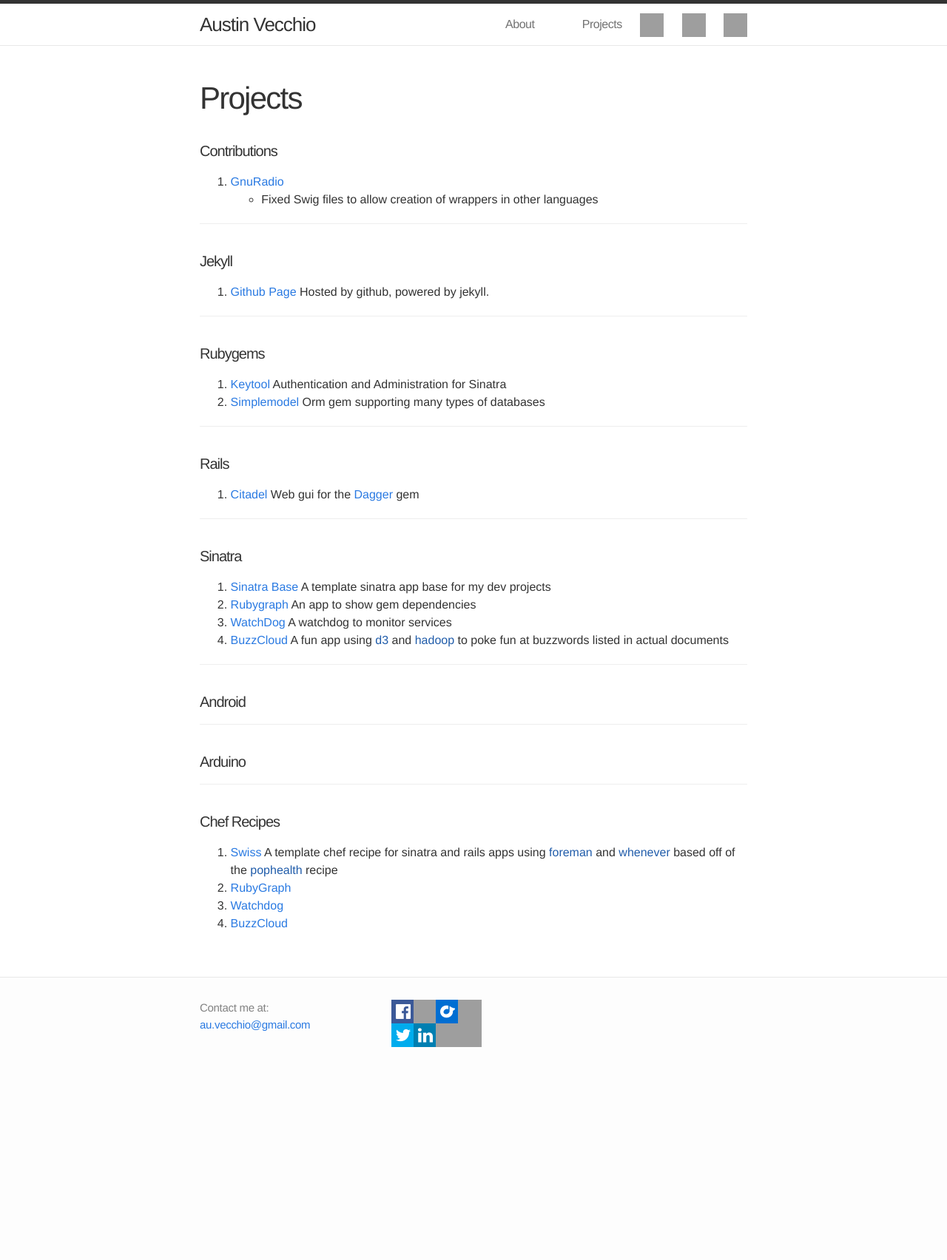
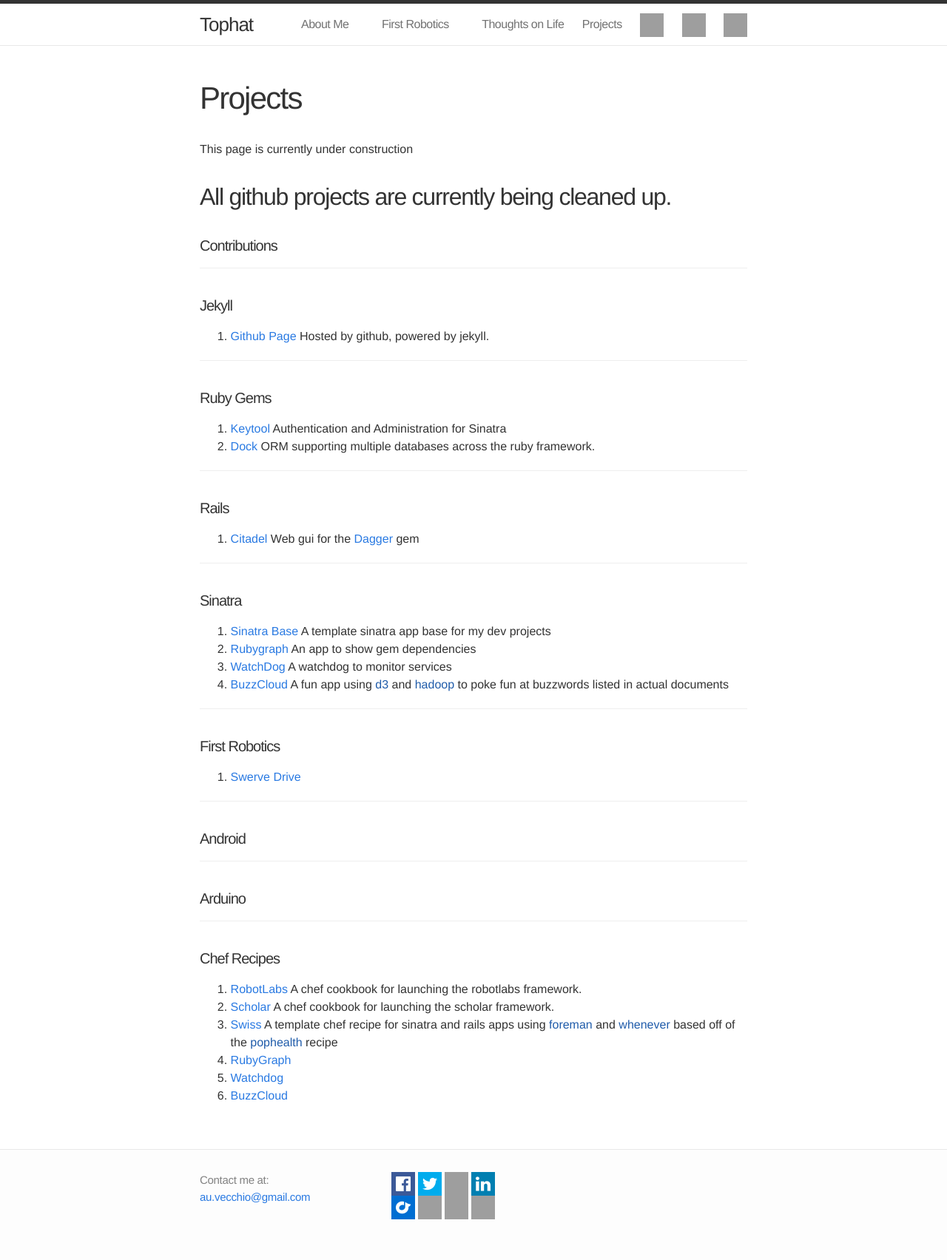
Before and after one commit to MoeTheBro/avecchio.github.io, a Jekyll site: the page built from projects.md, in a window 1280 px wide. Shown: the whole page at 74% size. Built offline with Jekyll 4.4.1, drawn with Linux system fonts in a browser that asks for light colours; before the commit the page ends 1496 px from its top, so only the background shows below that; grey boxes are pictures that could not be loaded.

```diff
--- a/_config.yml
+++ b/_config.yml
@@ -1,5 +1,5 @@
 # Site settings
-title: Austin Vecchio
+title: Tophat
 email: au.vecchio@gmail.com
 description: ""
 baseurl: ""
--- a/_includes/footer.html
+++ b/_includes/footer.html
@@ -9,63 +9,33 @@
       </ul>
     </div>
 
-    <div class="footer-col-2 column row">
-      <div class="col-md-1">
+    <div class="footer-col-2 column">
       <ul>
         <li>
-            <a href="#">
+          <a href="#" class="">
             <img class="social facebook" src="/assets/images/social/facebook/facebook-128.png" alt="Facebook" />
           </a>
-          </li>
-
-          <li>
-            <a href="#">
+          <a href="#" class="">
             <img class="social twitter" src="/assets/images/social/twitter/twitter-128.png" alt="Twitter" />
           </a>
-          </li>
-
-        </ul>
-      </div>
-      <div class="col-md-1">
-        <ul>
-          <li>
-            <a href="#">
+          <a href="#" class="">
             <img class="social googleplus" src="/assets/images/social/googleplus/googleplus-128.png" alt="" />
           </a>
-          </li>
-
-          <li>
-            <a href="#">
+          <a href="#" class="">
             <img class="social linkedin" src="/assets/images/social/linkedin/linkedin-128.png" alt="" />
           </a>
         </li>
-        </ul>
-      </div>
-      <div class="col-md-1">
-        <ul>
         <li>
-            <a href="#">
+          <a href="#" class="">
             <img class="social rdio" src="/assets/images/social/rdio/rdio-128.png" alt="" />
           </a>
-          </li>
-
-          <li>
-            <a href="#">
+          <a href="#" class="">
             <img class="social reddit" src="/assets/images/social/reddit/reddit-128.png" alt="" />
           </a>
-          </li>
-        </ul>
-      </div>
-      <div class="col-md-1">
-        <ul>
-          <li>
-            <a href="#">
+          <a href="#" class="">
             <img class="social skype" src="/assets/images/social/skype/skype-128.png" alt="" />
           </a>
-          </li>
-
-          <li>
-            <a href="#">
+          <a href="#" class="social">
             <img class="social steam" src="/assets/images/social/steam/steam-128.png" alt="" />
           </a>
         </li>
--- a/assets/css/main.css
+++ b/assets/css/main.css
@@ -166,8 +166,9 @@ a:visited { color: #205caa; }
 /* Icon styles */
 /* ----------------------------------------------------------*/
 
-.logo img{height:256px;}
-img.social{height:32px; width:32px;}
+.logo img{height:128px;}
+a.social{height:32px; width:32px;}
+.social{height:32px; width:32px;}
 img.extern{height:32px; width:32px;}
 .github{background-color:#4183C4;}
 .bitbucket{background-color:#205081;}
--- a/projects.md
+++ b/projects.md
@@ -4,11 +4,15 @@ title: Projects
 permalink: /projects/
 ---
 
+# This page is currently under construction
+## All github projects are currently being cleaned up.
+
+
 ####Contributions
+
+<!--
 1. [GnuRadio](https://github.com/gnuradio/gnuradio)
 	- Fixed Swig files to allow creation of wrappers in other languages
-
-<!--
 2. [PointCloud](https://github.com/PointCloudLibrary/pcl)
 	- Built Swig files to support multi-language wrappers
 -->
@@ -20,21 +24,17 @@ permalink: /projects/
 
 - - -
 
-####Rubygems
+####Ruby Gems
 <!--
 1. [Dagger](https://github.com/avecchio/dagger) An interface to [fog](http://fog.io), [chef](), and [puppet]()
 -->
 1. [Keytool](https://github.com/avecchio/keytool) Authentication and Administration for Sinatra
-2. [Simplemodel](https://github.com/avecchio/simplemodel) Orm gem supporting many types of databases
+2. [Dock](https://github.com/avecchio/dock) ORM supporting multiple databases across the ruby framework.
 
 - - -
 
 ####Rails
 1. [Citadel](https://github.com/avecchio/citadel) Web gui for the [Dagger](https://github.com/avecchio/dagger) gem
-
-<!--
-2. [Scholar](http://example.net/)
--->
 
 - - -
 
@@ -43,6 +43,15 @@ permalink: /projects/
 2. [Rubygraph](https://github.com/avecchio/rubygraph) An app to show gem dependencies
 3. [WatchDog](https://github.com/avecchio/watchdog) A watchdog to monitor services
 4. [BuzzCloud](https://github.com/avecchio/buzzcloud) A fun app using [d3]() and [hadoop]() to poke fun at buzzwords listed in actual documents
+
+- - -
+
+####First Robotics
+1. [Swerve Drive](https://github.com/avecchio/frc_swerve)
+
+<!--
+1. [](https://github.com/avecchio/)
+-->
 
 - - -
 
@@ -67,7 +76,9 @@ permalink: /projects/
 - - -
 
 ####Chef Recipes
-1. [Swiss](https://github.com/avecchio/swiss) A template chef recipe for sinatra and rails apps using [foreman]() and [whenever]() based off of the [pophealth]() recipe
-2. [RubyGraph](https://github.com/avecchio/rubygraph-chef)
-3. [Watchdog](https://github.com/avecchio/watchdog-chef)
-4. [BuzzCloud](https://github.com/avecchio/buzzcloud-chef)
+1. [RobotLabs](https://github.com/avecchio/robotlabs) A chef cookbook for launching the robotlabs framework.
+2. [Scholar](https://github.com/avecchio/scholar//example.net/) A chef cookbook for launching the scholar framework.
+3. [Swiss](https://github.com/avecchio/swiss) A template chef recipe for sinatra and rails apps using [foreman]() and [whenever]() based off of the [pophealth]() recipe
+4. [RubyGraph](https://github.com/avecchio/rubygraph-chef)
+5. [Watchdog](https://github.com/avecchio/watchdog-chef)
+6. [BuzzCloud](https://github.com/avecchio/buzzcloud-chef)
```
Also changed, not shown: _docs/frc/notes.md (added, +50 -0 lines), _docs/programming.md (added, +5 -0 lines), about.md (deleted, +0 -18 lines), about_me.md (added, +48 -0 lines), first_robotics.md (added, +59 -0 lines), frc.md (deleted, +0 -21 lines), life.md (added, +9 -0 lines), Gemfile.lock (added), _docs/frc/business.md (added), _docs/frc/electrical.md (added), _docs/frc/mechanical.md (added), _docs/frc/software.md (added), 4 other files. Lines whose indentation alone changed are shown as unchanged.
